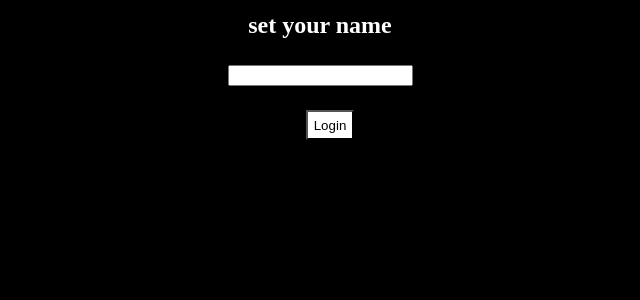
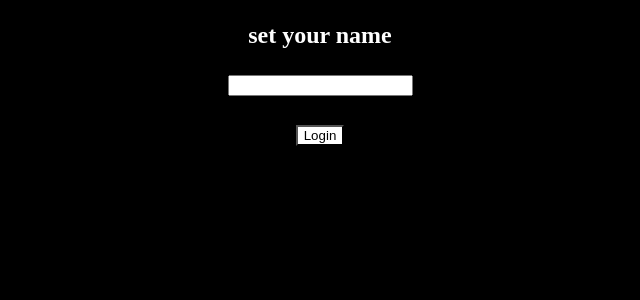
Before and after one commit to wkd3475/ez-chat-FE, a React (Create React App) app: page /login in a window 1280 px wide. Shown: the top 300 px of the page, without its empty margins (320-960 px from the left). Built offline with nearby package versions, Linux system fonts and the light colour scheme.

Commit message:
REFACTOR : UI refactoring
- Login UI
- Chat UI

```diff
--- a/src/pages/Chat.css
+++ b/src/pages/Chat.css
@@ -1,4 +1,4 @@
-.wrapper {
+.chat-wrapper {
     width: 100%;
     height: 100%;
     background: black;
@@ -6,7 +6,7 @@
     flex-direction: column;
 }
 
-.body {
+.chat-body {
     flex: 1;
     margin: 10px;
     background-color: yellow;
@@ -14,7 +14,7 @@
     flex-direction: column;
 }
 
-.top-container {
+.chat-top-container {
     height: 50px;
     color: white;
     background-color: gray;
@@ -22,7 +22,7 @@
     align-items: center;
 }
 
-.mid-container {
+.chat-mid-container {
     flex: 1;
     background-color: beige;
     color: black;
@@ -30,7 +30,7 @@
     flex-direction: column;
 }
 
-.bottom-container {
+.chat-bottom-container {
     height: 50px;
     color: black;
     background: white;
@@ -38,7 +38,7 @@
     align-items: center;
 }
 
-.btn {
+.chat-btn {
     height: 30px;
     margin-left: 20px;
     background: white;
--- a/src/pages/Chat.js
+++ b/src/pages/Chat.js
@@ -9,16 +9,16 @@ const Chat = () => {
         window.location.replace("/login");
       };
   return (
-    <div className='wrapper'>
-      <div className='body'>
-        <div className='top-container'>
+    <div className='chat-wrapper'>
+      <div className='chat-body'>
+        <div className='chat-top-container'>
           <h2>Name : {getCookie('name')}</h2>
-          <button className='btn' onClick={handleLogout}>Logout</button>
+          <button className='chat-btn' onClick={handleLogout}>Logout</button>
         </div>
-        <div className='mid-container'>
+        <div className='chat-mid-container'>
           <h2>display messages</h2>
         </div>
-        <div className='bottom-container'>
+        <div className='chat-bottom-container'>
           <h2>input message</h2>
         </div>
       </div>
--- a/src/pages/Login.css
+++ b/src/pages/Login.css
@@ -1,10 +1,20 @@
-.wrapper{
+.login-wrapper {
     width: 100%;
     height: 100%;
     background: black;
+    display: flex;
+    flex-direction: column;
 }
 
-.container {
+.login-body {
+    flex: 1;
+    margin: 10px;
+    background-color: black;
+    display: flex;
+    flex-direction: column;
+}
+
+.login-top-container {
     height: 50px;
     color: white;
     display: flex;
@@ -12,10 +22,26 @@
     align-items: center;
 }
 
-.btn {
+.login-mid-container {
+    height: 50px;
+    color: black;
+    display: flex;
+    align-items: center;
+    justify-content: center;
+}
+
+.login-bottom-container {
+    height: 50px;
+    color: black;
+    display: flex;
+    align-items: center;
+    justify-content: center;
+}
+
+.login-btn {
     background: white;
 }
 
-.text-box {
+.login-text-box {
     text-align: center;
 }
--- a/src/pages/Login.js
+++ b/src/pages/Login.js
@@ -15,18 +15,19 @@ const Login = () => {
   }
 
   return (
-    <div className='wrapper'>
-      <div className='container'>
-        <h2>set your name</h2>
-      </div>
-
-      <div className='container'>
-        <input className='text-box' type='text' name='input_name' value={inputName} onChange={handleInputId} />
-      </div>
-      <div className='container'>
-        <Link to={`/chat`}>
-          <button className='btn' type='button' onClick={handleLogin}>Login</button>
-        </Link>
+    <div className='login-wrapper'>
+      <div className='login-body'>
+        <div className='login-top-container'>
+          <h2>set your name</h2>
+        </div>
+        <div className='login-mid-container'>
+          <input className='login-text-box' type='text' name='input_name' value={inputName} onChange={handleInputId} />
+        </div>
+        <div className='login-bottom-container'>
+          <Link to={`/chat`}>
+            <button className='login-btn' type='button' onClick={handleLogin}>Login</button>
+          </Link>
+        </div>
       </div>
     </div>
   );
```
